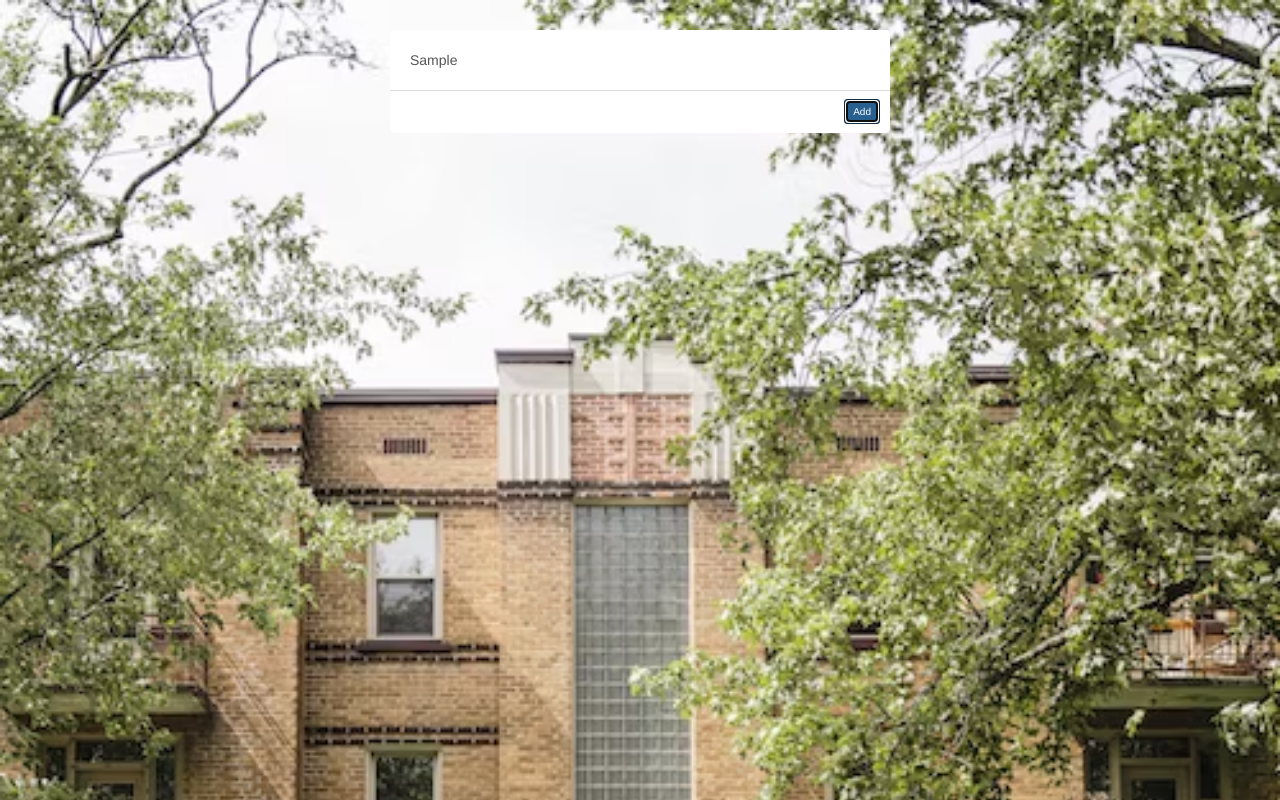
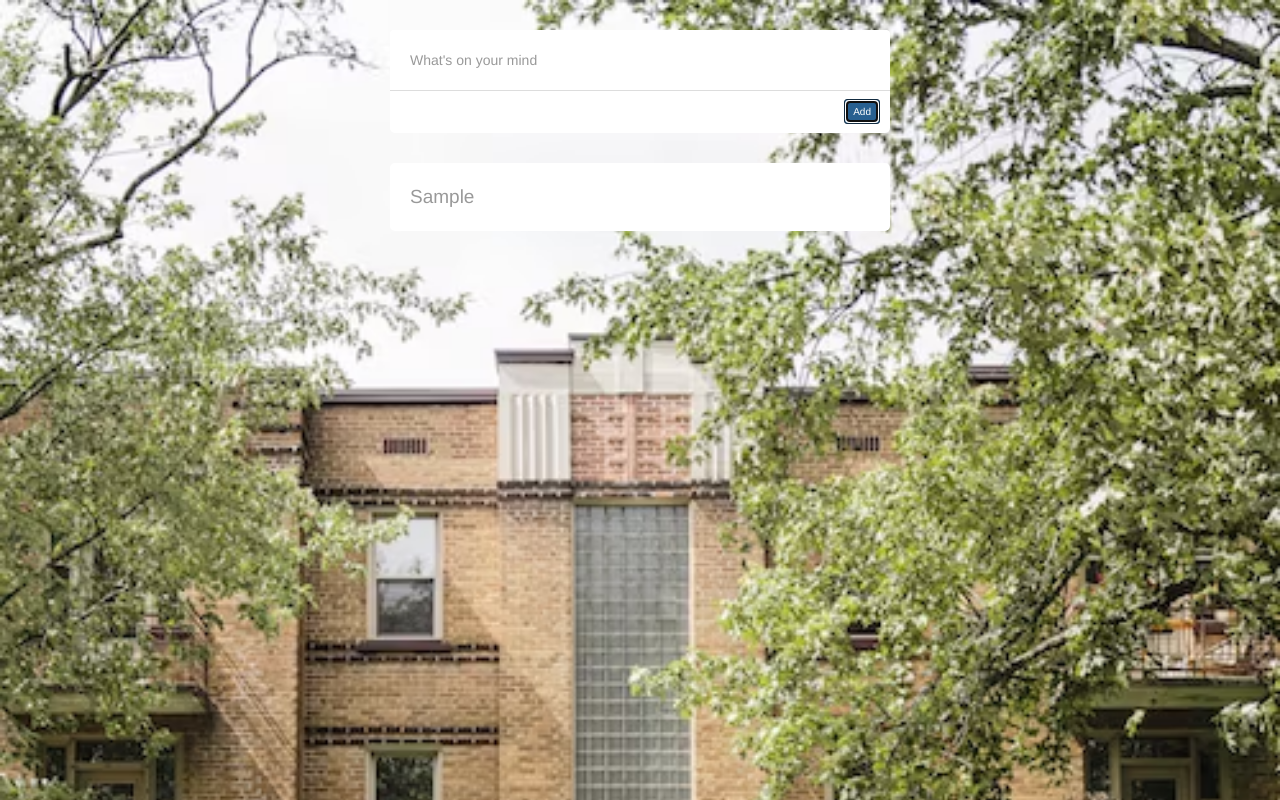
Before and after one commit to mahuloq/JS-Bookmarking-App, a plain HTML site: page index.html in a window 1280 px wide. Both pictures are taken after typing "Sample" into the empty fields and a click on the button "Add". Drawn offline with nearby package versions, Linux system fonts and the light colour scheme.

Commit message:
Showing Bookmarks Completed

```diff
--- a/index.html
+++ b/index.html
@@ -17,15 +17,19 @@
         background-image: url(images/brickhouse.avif);
         background-size: cover;
       }
-      .floater {
-        background: #fff;
+      .content {
+        max-width: 500px;
+        margin: 0 auto;
+        position: relative;
         font-size: 19px;
         line-height: 1.5;
         border-radius: 5px;
-        max-width: 500px;
-        margin: 0 auto;
-        position: relative;
+      }
+      .floater {
+        background: #fff;
         transition: 0.3s cubic-bezier(0.175, 0.885, 0.32, 1.4) all;
+        margin-bottom: 30px;
+        z-index: 11;
       }
 
       .floater input[type="text"] {
@@ -55,6 +59,8 @@
         height: 100%;
         opacity: 0;
         transition: 0.3s ease opacity;
+        z-index: 10;
+        pointer-events: none;
       }
 
       body.show-floater .floater {
@@ -67,13 +73,45 @@
 
       body.show-floater .overlay {
         opacity: 1;
+        pointer-events: all;
+      }
+      /* ======================== */
+
+      .bookmarks-list {
+        z-index: 9;
+        position: relative;
+      }
+
+      .bookmark {
+        display: block;
+        background: #fff;
+        color: #999;
+        padding: 20px;
+        transform: 0.3 ease all;
+        border-bottom: 1px solid #ddd;
+      }
+
+      .bookmark:hover {
+        color: #1ce;
+        text-decoration: none;
+      }
+      .bookmark:first-child {
+        border-top-left-radius: 5px;
+        border-top-right-radius: 5px;
+      }
+
+      .bookmark:last-child {
+        border-bottom-left-radius: 5px;
+        border-bottom-right-radius: 5px;
+        border-bottom: 0;
       }
     </style>
   </head>
 
   <body>
     <div class="overlay"></div>
-    <div class="floater">
+    <div class="floater content">
+      <form class="bookmark-form">
         <div class="floater-top">
           <input
             type="text"
@@ -81,11 +119,12 @@
             placeholder="What's on your mind"
           />
           <div class="floater-bottom">
-          <button type="button" class="btn btn-primary btn-sm">Add</button>
+            <button type="submit" class="btn btn-primary btn-sm">Add</button>
           </div>
         </div>
+      </form>
     </div>
-
+    <div class="bookmarks-list content"></div>
     <script>
       const body = document.body;
       const input = document.querySelector("input[type=text]");
@@ -102,6 +141,27 @@
       input.addEventListener("focusin", showFloater);
       input.addEventListener("focusout", closeFloater);
       overlay.addEventListener("click", closeFloater);
+
+      // ====================================
+
+      const bookmarksList = document.querySelector(".bookmarks-list");
+      const bookmarkForm = document.querySelector(".bookmark-form");
+      const bookmarkInput = bookmarkForm.querySelector("input[type=text]");
+
+      function createBookmark(e) {
+        e.preventDefault();
+
+        const title = bookmarkInput.value;
+        const bookmark = document.createElement("a");
+        bookmark.className = "bookmark";
+        bookmark.innerHTML = title;
+        bookmark.href = "#";
+        bookmark.target = "blank";
+        bookmarksList.appendChild(bookmark);
+        bookmarkForm.reset();
+      }
+
+      bookmarkForm.addEventListener("submit", createBookmark);
     </script>
   </body>
 </html>
```
Also changed, not shown: 1 other file. Lines whose indentation alone changed are shown as unchanged.
